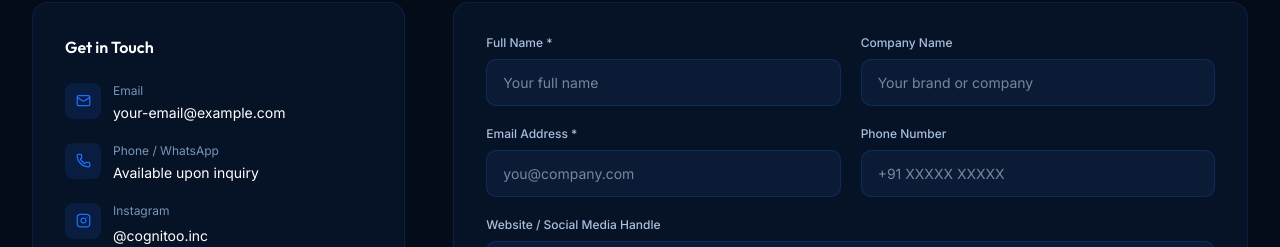
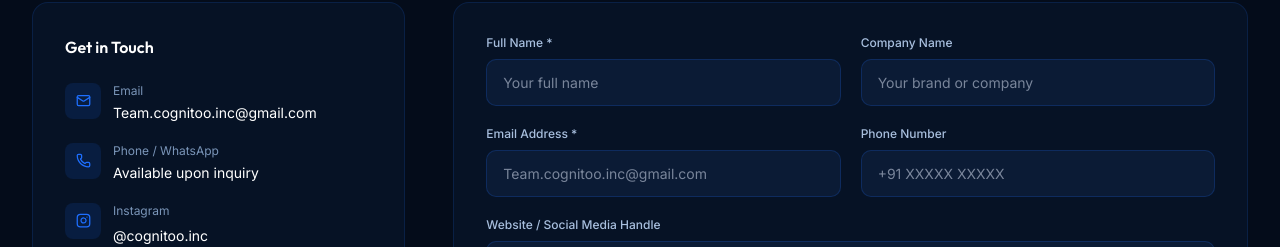
Before and after one commit to onu24/cognito, a Next.js app: page /contact in a window 1280 px wide. Shown: the part 399-646 px from the top of the page. Built offline with nearby package versions, Linux system fonts and the light colour scheme.

Commit message:
Update contact email to Team.cognitoo.inc@gmail.com

```diff
--- a/src/components/ContactPage.tsx
+++ b/src/components/ContactPage.tsx
@@ -176,7 +176,7 @@ export function ContactPage() {
                     </div>
                     <div>
                       <p className="text-xs mb-1" style={{ color: "#7A95B8" }}>Email</p>
-                      <p className="text-sm text-white">your-email@example.com</p>
+                      <p className="text-sm text-white">Team.cognitoo.inc@gmail.com</p>
                     </div>
                   </div>
 
@@ -311,7 +311,7 @@ export function ContactPage() {
                       <input
                         type="email"
                         required
-                        placeholder="you@company.com"
+                        placeholder="Team.cognitoo.inc@gmail.com"
                         value={form.email}
                         onChange={(e) => handleChange("email", e.target.value)}
                         style={inputStyle}
```
